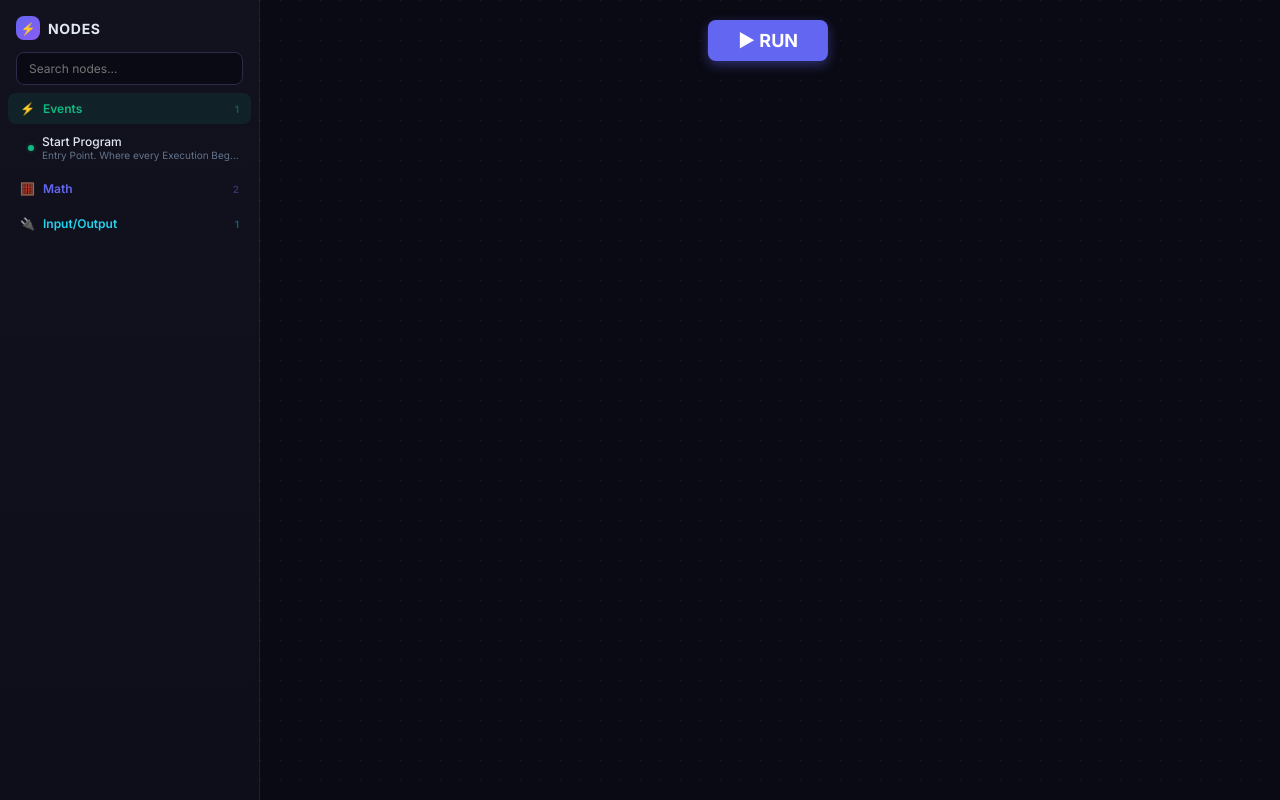
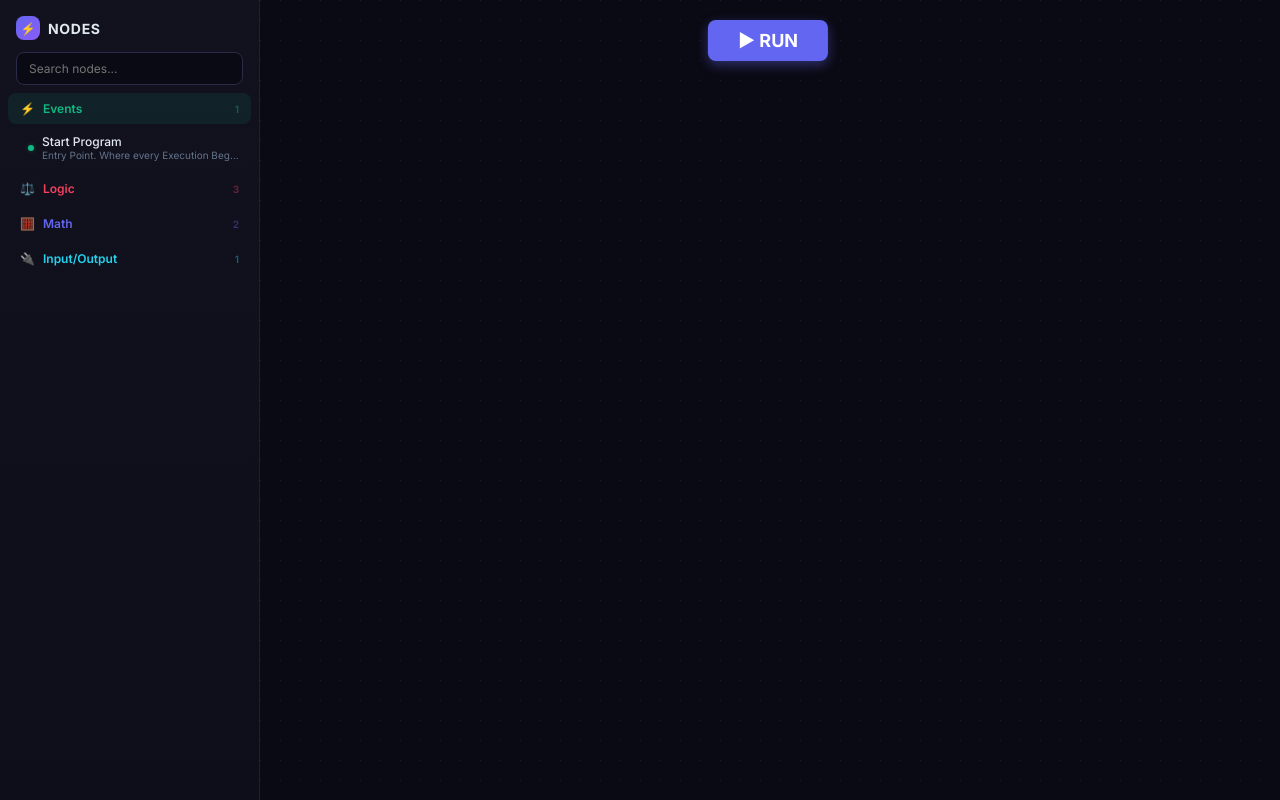
Before and after one commit to abdulgafarabdurrasheed/Visual-Programing, a React (Vite) app: page / in a window 1280 px wide. Built offline with nearby package versions, Linux system fonts and the light colour scheme.

Commit message:
Added conditional statements Nodes, and Boolean literals.

```diff
--- a/src/interpreter.ts
+++ b/src/interpreter.ts
@@ -21,6 +21,17 @@ export class Interpreter {
         const b = Number(this.resolveInputValue(node, node.inputs[1].id) ?? 0);
         return a + b;
       }
+      case 'boolean_literal':
+        return Boolean(node.data?.value ?? false);
+      case 'compare': {
+        const a = Number(this.resolveInputValue(node, node.inputs[0].id) ?? 0);
+        const b = Number(this.resolveInputValue(node, node.inputs[1].id) ?? 0);
+        const outIdx = node.outputs.findIndex(p => p.id === arguments[1]);
+        if (outIdx === 0) return a > b;
+        if (outIdx === 1) return a === b;
+        return a < b;
+      }
+
       default: return undefined;
     }
   }
@@ -59,6 +70,23 @@ export class Interpreter {
         }
         break;
       }
+      case 'if_else': {
+        const condPort = node.inputs.find(p => p.label === 'Condition');
+        const cond = condPort ? this.resolveInputValue(node, condPort.id) : false;
+        const truePort = node.outputs.find(p => p.label === 'True');
+        const falsePort = node.outputs.find(p => p.label === 'False');
+
+        if (cond && truePort) {
+          console.log('[NodeScript]: Condition: true -> Branching to true');
+          const next = this.getNextExecNode(truePort.id);
+          if (next) await this.executeNode(next.node);
+        } else if (!cond && falsePort) {
+          console.log('[NodeScript]: Condition: false -> Branching to false')
+          const next = this.getNextExecNode(falsePort.id);
+          if (next) await this.executeNode(next.node)
+        }
+        break
+      }
     }
   }
 
--- a/src/nodeTemplates.ts
+++ b/src/nodeTemplates.ts
@@ -72,4 +72,55 @@ export const NODE_TEMPLATES: NodeTemplate[] = [
             ],
         }),
     },
+      // ── Logic Nodes ──
+  {
+    type: 'boolean_literal',
+    label: 'Boolean',
+    category: 'logic',
+    description: 'A true/false value',
+    createNode: (x, y, id) => ({
+      id, type: 'boolean_literal', label: 'Boolean', category: 'logic', x, y,
+      inputs: [],
+      outputs: [
+        { id: uid(), label: 'Value', type: 'boolean', direction: 'output' },
+      ],
+      data: { value: true },
+    }),
+  },
+  {
+    type: 'compare',
+    label: 'Compare',
+    category: 'logic',
+    description: 'Compare two numbers',
+    createNode: (x, y, id) => ({
+      id, type: 'compare', label: 'Compare', category: 'logic', x, y,
+      inputs: [
+        { id: uid(), label: 'A', type: 'number', direction: 'input', value: 0 },
+        { id: uid(), label: 'B', type: 'number', direction: 'input', value: 0 },
+      ],
+      outputs: [
+        { id: uid(), label: 'A > B', type: 'boolean', direction: 'output' },
+        { id: uid(), label: 'A == B', type: 'boolean', direction: 'output' },
+        { id: uid(), label: 'A < B', type: 'boolean', direction: 'output' },
+      ],
+      data: { operator: '>' },
+    }),
+  },
+  {
+    type: 'if_else',
+    label: 'If / Else',
+    category: 'logic',
+    description: 'Branch execution based on a condition',
+    createNode: (x, y, id) => ({
+      id, type: 'if_else', label: 'If / Else', category: 'logic', x, y,
+      inputs: [
+        { id: uid(), label: 'Exec', type: 'exec', direction: 'input' },
+        { id: uid(), label: 'Condition', type: 'boolean', direction: 'input' },
+      ],
+      outputs: [
+        { id: uid(), label: 'True', type: 'exec', direction: 'output' },
+        { id: uid(), label: 'False', type: 'exec', direction: 'output' },
+      ],
+    }),
+  },
 ];
```
